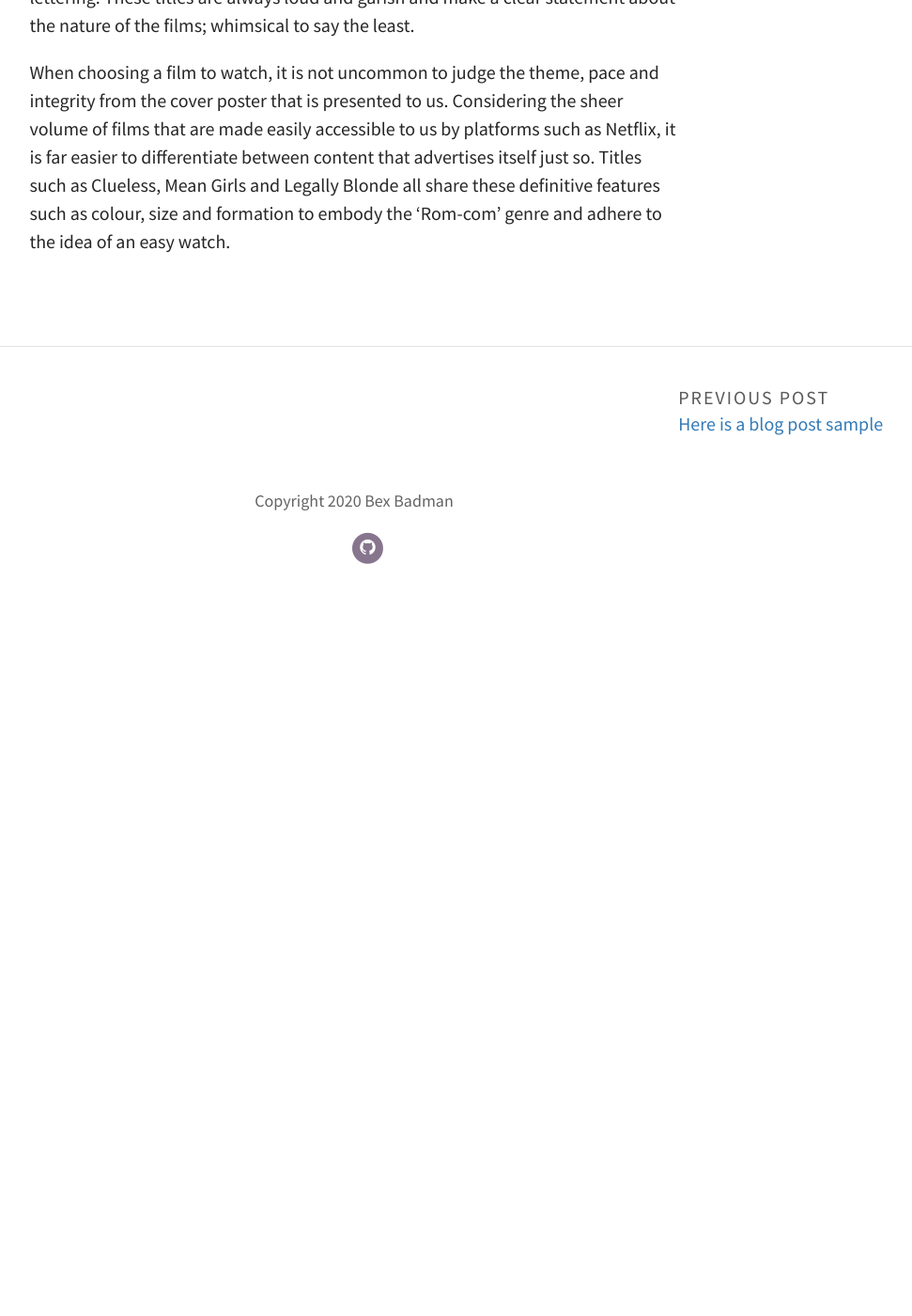
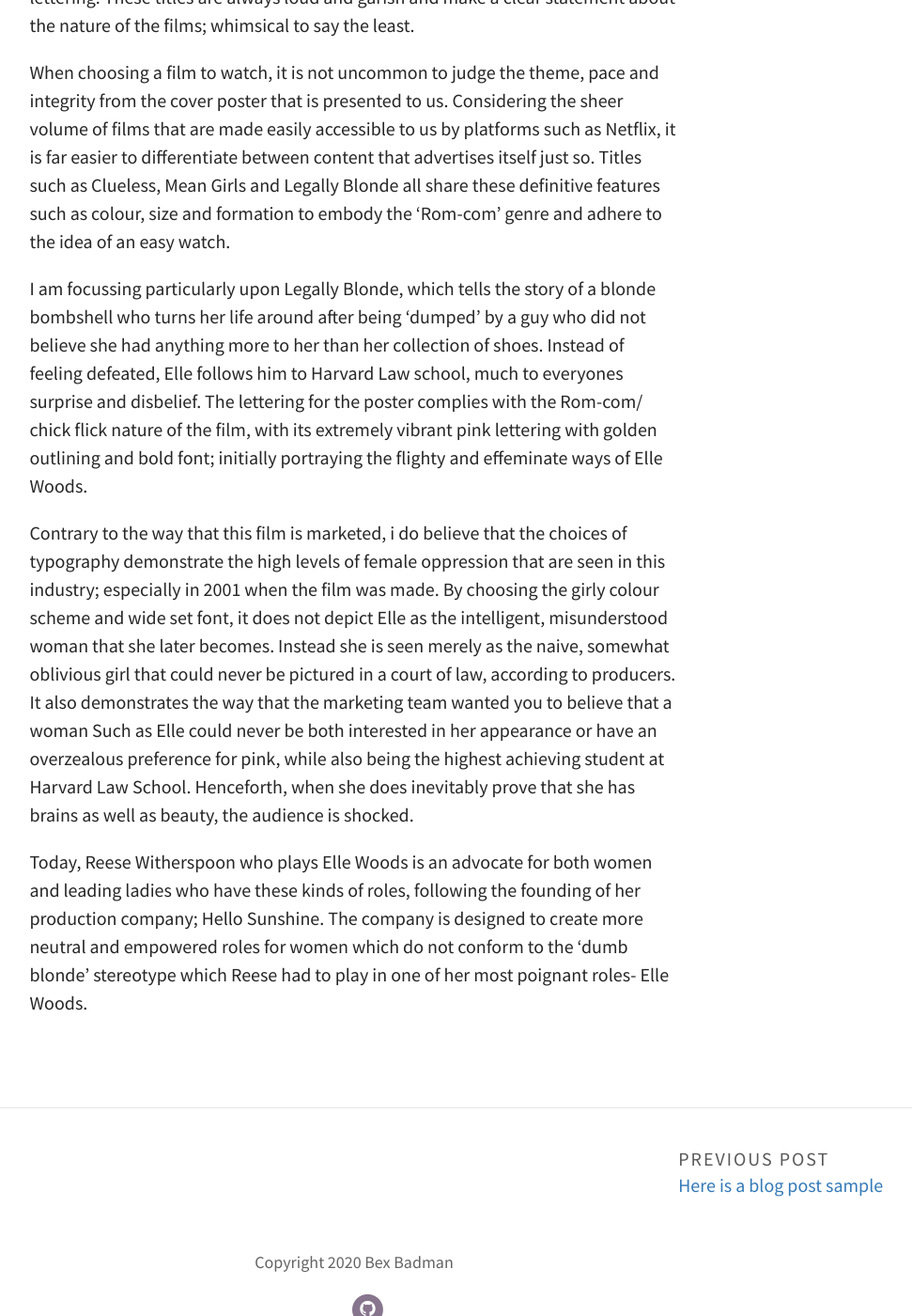
Before and after one commit to rebeccabadman1999/Bex-Badman-Blog, a Jekyll site: the page built from _posts/2020-09-29-pretty-in-pink.md, in a window 1280 px wide and 1400 px high, scrolled down 703 px. Shown: the whole window at 94% size, without its empty margins (263-1234 px from the left). Built offline with Jekyll 4.4.1, drawn with Linux system fonts in a browser that asks for light colours; some web fonts are replaced; before the commit the page ends 1333 px from its top, so only the background shows below that.

Commit message:
Update Post “2020-09-29-pretty-in-pink”

```diff
--- a/_posts/2020-09-29-pretty-in-pink.md
+++ b/_posts/2020-09-29-pretty-in-pink.md
@@ -12,3 +12,9 @@
 Your average "chick flick" is quite often identified by the stereotypically pink, girly colour of the titles, while the text itself is in bold capitals with spaces between the lettering. These titles are always loud and garish and make a clear statement about the nature of the films; whimsical to say the least.
 
 When choosing a film to watch, it is not uncommon to judge the theme, pace and integrity from the cover poster that is presented to us. Considering the sheer volume of films that are made easily accessible to us by platforms such as Netflix, it is far easier to differentiate between content that advertises itself just so. Titles such as Clueless, Mean Girls and Legally Blonde all share these definitive features such as colour, size and formation to embody the 'Rom-com' genre and adhere to the idea of an easy watch.
+
+I am focussing particularly upon Legally Blonde, which tells the story of a blonde bombshell who turns her life around after being 'dumped' by a guy who did not believe she had anything more to her than her collection of shoes. Instead of feeling defeated, Elle follows him to Harvard Law school, much to everyones surprise and disbelief. The lettering for the poster complies with the Rom-com/ chick flick nature of the film, with its extremely vibrant pink lettering with golden outlining and bold font; initially portraying the flighty and effeminate ways of Elle Woods.
+
+Contrary to the way that this film is marketed, i do believe that the choices of typography demonstrate the high levels of female oppression that are seen in this industry; especially in 2001 when the film was made. By choosing the girly colour scheme and wide set font, it does not depict Elle as the intelligent, misunderstood woman that she later becomes. Instead she is seen merely as the naive, somewhat oblivious girl that could never be pictured in a court of law, according to producers. It also demonstrates the way that the marketing team wanted you to believe that a woman Such as Elle could never be both interested in her appearance or have an overzealous preference for pink, while also being the highest achieving student at Harvard Law School. Henceforth, when she does inevitably prove that she has brains as well as beauty, the audience is shocked.
+
+Today, Reese Witherspoon who plays Elle Woods is an advocate for both women and leading ladies who have these kinds of roles, following the founding of her production company; Hello Sunshine. The company is designed to create more neutral and empowered roles for women which do not conform to the 'dumb blonde' stereotype which Reese had to play in one of her most poignant roles- Elle Woods.
```
